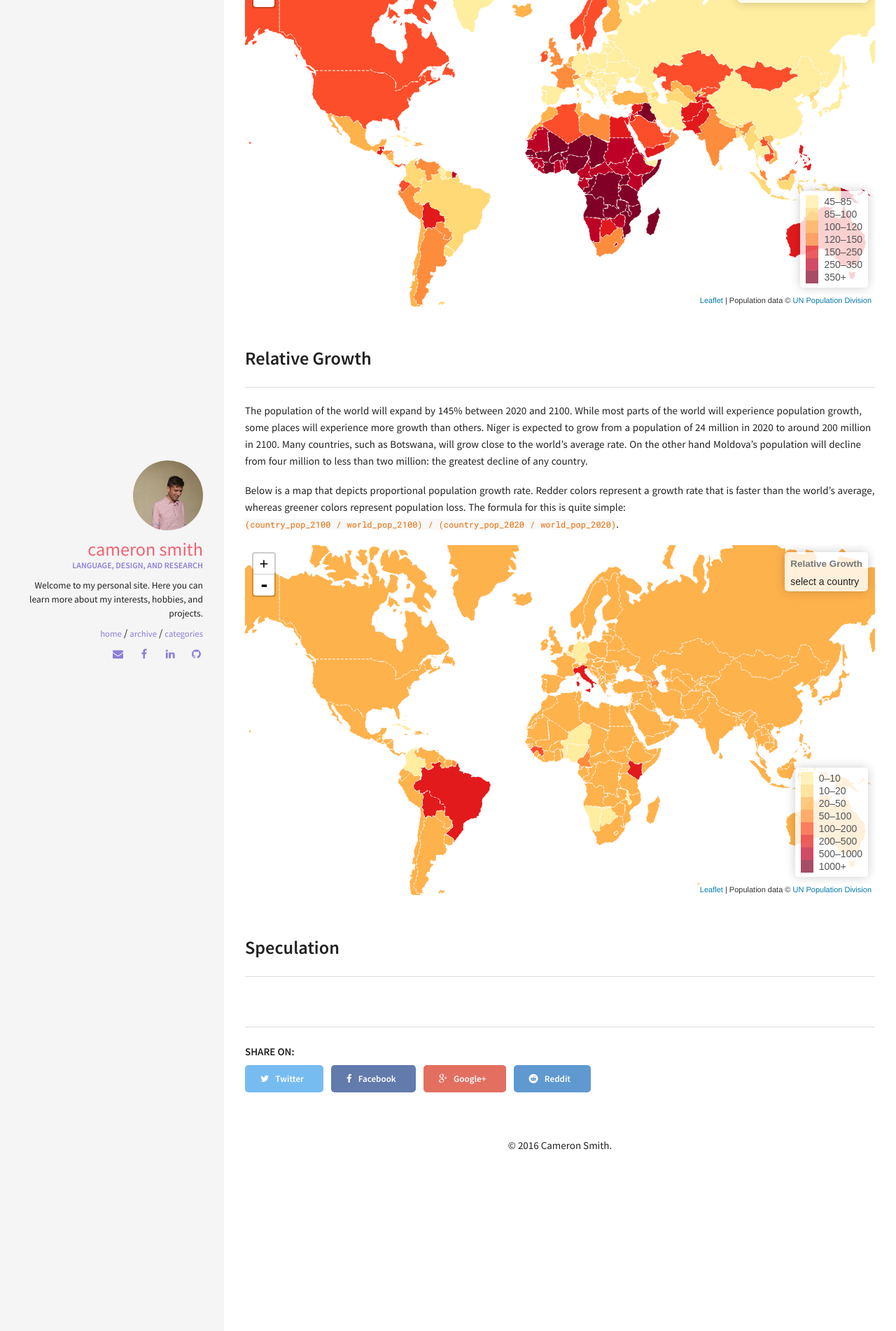
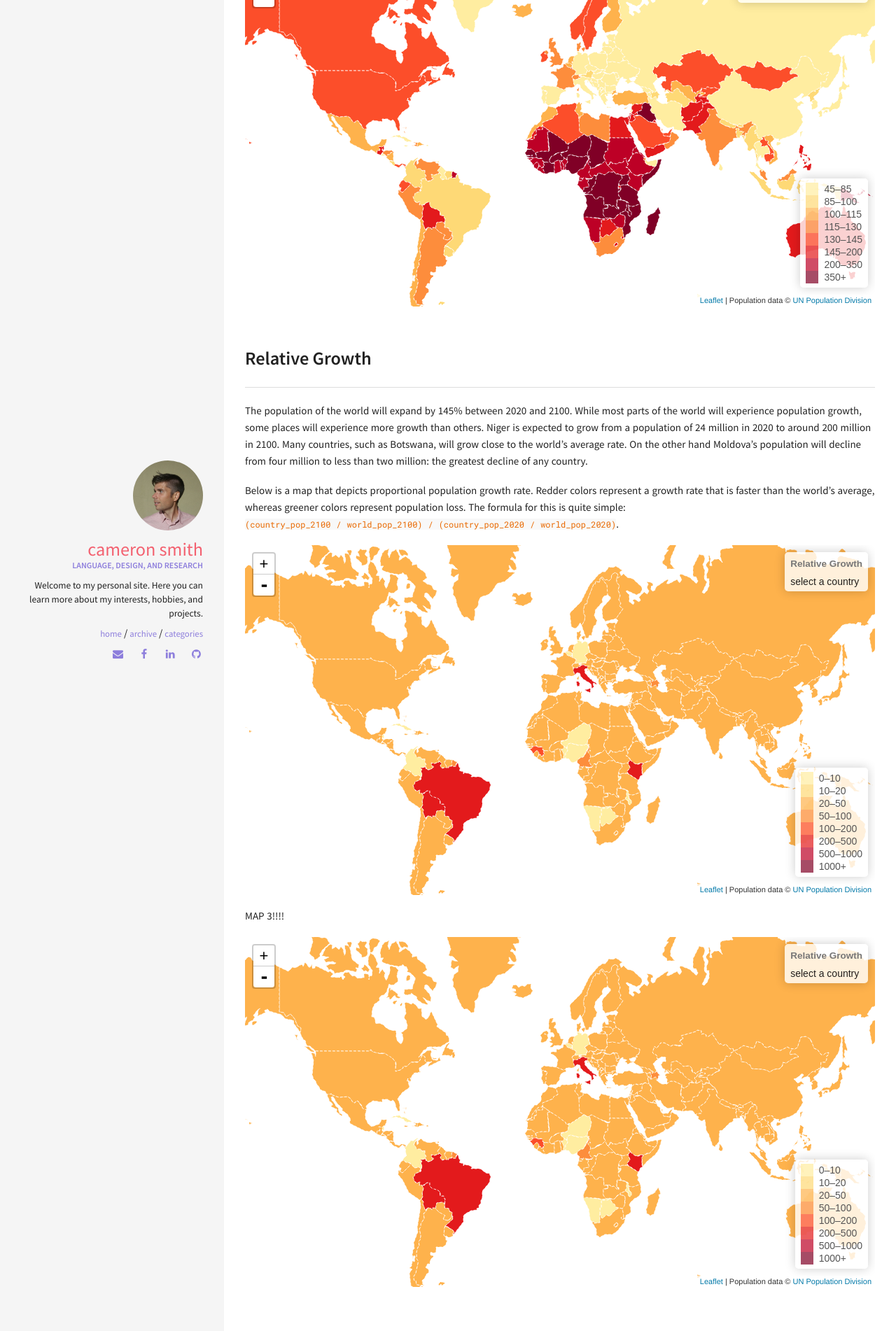
Before and after one commit to camoverride/camoverride.github.io, a Jekyll site: the page built from _posts/2016-06-06-future-population.md, in a window 1280 px wide. Shown: the part 569-2471 px from the top of the page at 70% size. Built offline with Jekyll 4.4.1, drawn with Linux system fonts in a browser that asks for light colours.

Commit message:
strawberries -- add pics tomorrow

```diff
--- a/_config.yml
+++ b/_config.yml
@@ -34,7 +34,7 @@ kramdown:
 #
 owner:
   name: Cameron Smith
-  avatar: cameron.png
+  avatar: cam2.png
   job: "Language, Design, and Research"
   bio: "Welcome to my personal site. Here you can learn more about my interests, hobbies, and projects."
   email: camsmith9976@gmail.com
--- a/_posts/2016-06-06-future-population.md
+++ b/_posts/2016-06-06-future-population.md
@@ -28,4 +28,8 @@ Below is a map that depicts proportional population growth rate. Redder colors r
 
 {% include map2.html %}
 
+MAP 3!!!!
+
+{% include map3.html %}
+
 ## Speculation
--- a/map-files/map1/custom.js
+++ b/map-files/map1/custom.js
@@ -115,7 +115,7 @@ function createMap() {
 	legend.onAdd = function (map) {
 
 		var div = L.DomUtil.create('div', 'info legend'),
-			grades = [45, 85, 100, 120, 150, 250, 350],
+			grades = [45, 85, 100, 115, 130, 145, 200, 350],
 			labels = [],
 			from, to;
 
--- a/map-files/map3/custom.js
+++ b/map-files/map3/custom.js
@@ -1,6 +1,6 @@
 function createMap3() {
 
-	var map = L.map('map2').setView([25, 0], 1.5);
+	var map = L.map('map3').setView([25, 0], 1.5);
 
 	L.tileLayer('https://api.tiles.mapbox.com/v4/{id}/{z}/{x}/{y}.png?access_token=pk.eyJ1IjoibWFwYm94IiwiYSI6ImNpandmbXliNDBjZWd2M2x6bDk3c2ZtOTkifQ._QA7i5Mpkd_m30IGElHziw', {
 		maxZoom: 18,
```
Also changed, not shown: _posts/2016-11-15-strawberry-trees.md (added, +14 -0 lines), img/cam2.png (added).
